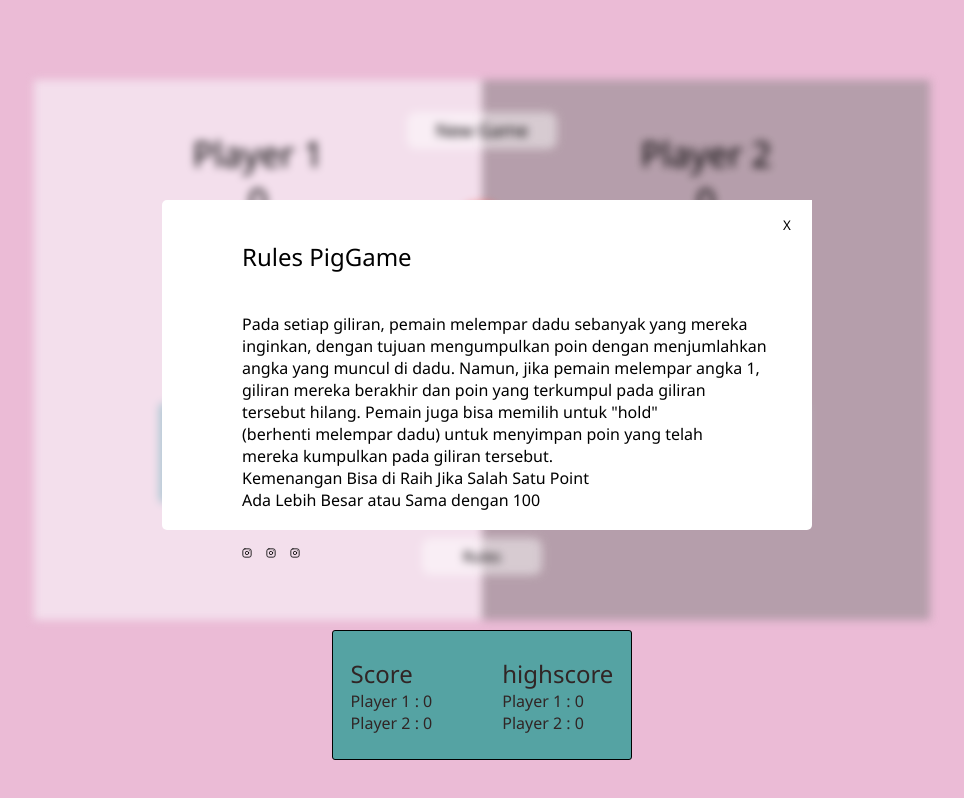
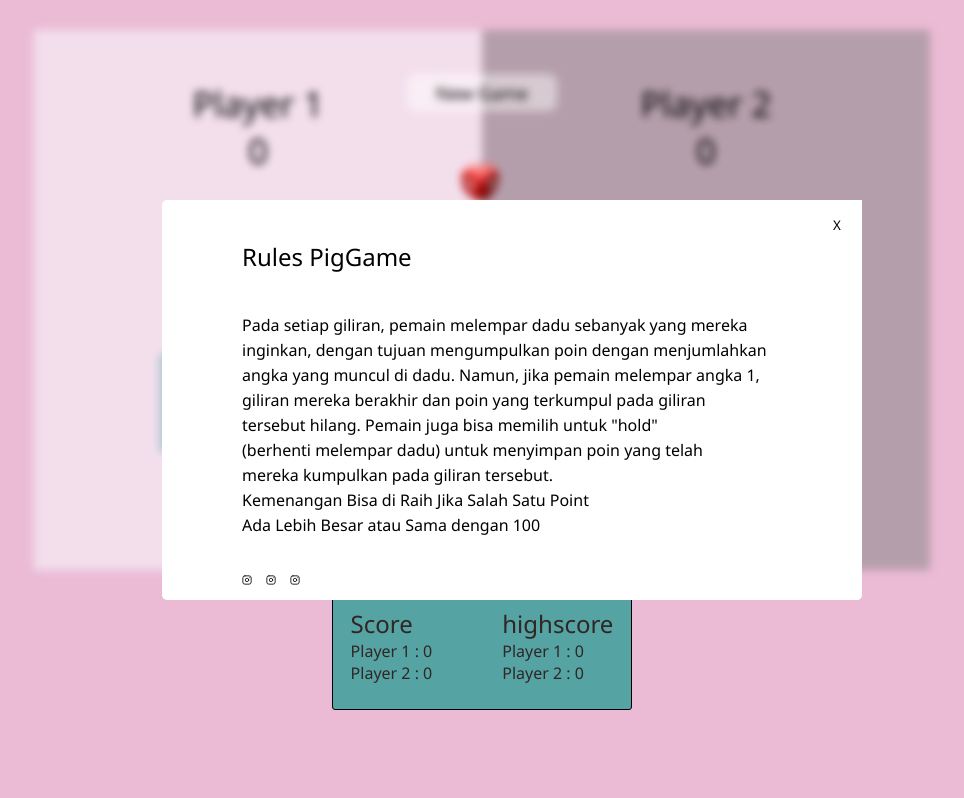
Before and after one commit to Afridhoo/Afridhoo, a plain HTML site: page piggameJS/piggamejs.html in a window 1280 px wide. Both pictures are taken after a click on the button "Rules". Shown: the whole page, without its empty margins (158-1122 px from the left). Drawn offline with nearby package versions, Linux system fonts and the light colour scheme.

Commit message:
Update piggame.css

```diff
--- a/piggameJS/piggame.css
+++ b/piggameJS/piggame.css
@@ -18,7 +18,7 @@ body {
   height: 100%;
 }
 .player1 {
-  margin-top: 80px;
+  margin-top: 30px;
   background-color: rgb(243, 223, 236);
   width: 35%;
   height: 540px;
@@ -58,6 +58,7 @@ body {
 }
 .newgame button:hover {
   background-color: rgb(248, 26, 129);
+
   color: #fff;
 }
 .newgame .ng {
@@ -82,7 +83,7 @@ body {
   margin-top: 15px;
 }
 .player2 {
-  margin-top: 80px;
+  margin-top: 30px;
   background-color: rgba(128, 131, 128, 0.505);
   width: 35%;
   height: 540px;
@@ -108,7 +109,7 @@ body {
   padding-top: 15px;
 }
 .newgame {
-  top: 18%;
+  top: 13%;
   position: absolute;
   display: grid;
 }
@@ -118,9 +119,10 @@ body {
   border-radius: 9px;
   font-weight: 200;
   cursor: pointer;
+}
 
-}
 .newgame button:hover {
+ font-weight: 700;
   background-color: rgb(248, 26, 129);
   color: #fff;
 }
@@ -152,16 +154,15 @@ img {
   margin-bottom: 150px;
 }
 .rules {
-
   display: none;
   position: absolute;
   background-color: #fff;
-  width: 650px;
+  width: 700px;
   top: 25%;
   left: 25%;
   border-radius: 5px;
   z-index: 1000;
-  height: 330px;
+  height: 400px;
 }
 
 .rules h2 {
@@ -172,6 +173,7 @@ img {
   margin-top: 40px;
   margin-left: 80px;
   font-weight: 400;
+  line-height: 25px;
 }
 .close-rules {
   margin-left: auto;
@@ -183,7 +185,7 @@ img {
 }
 .close-rules:hover {
   background-color: #4f3e48;
-  color:  #fff;
+  color: #fff;
   font-weight: bold;
 }
 
@@ -193,5 +195,5 @@ top: 0;
   left: 0;
   bottom: 0;
   right: 0;
-
+  display: none;
 }
```
Lines whose indentation alone changed are shown as unchanged.
